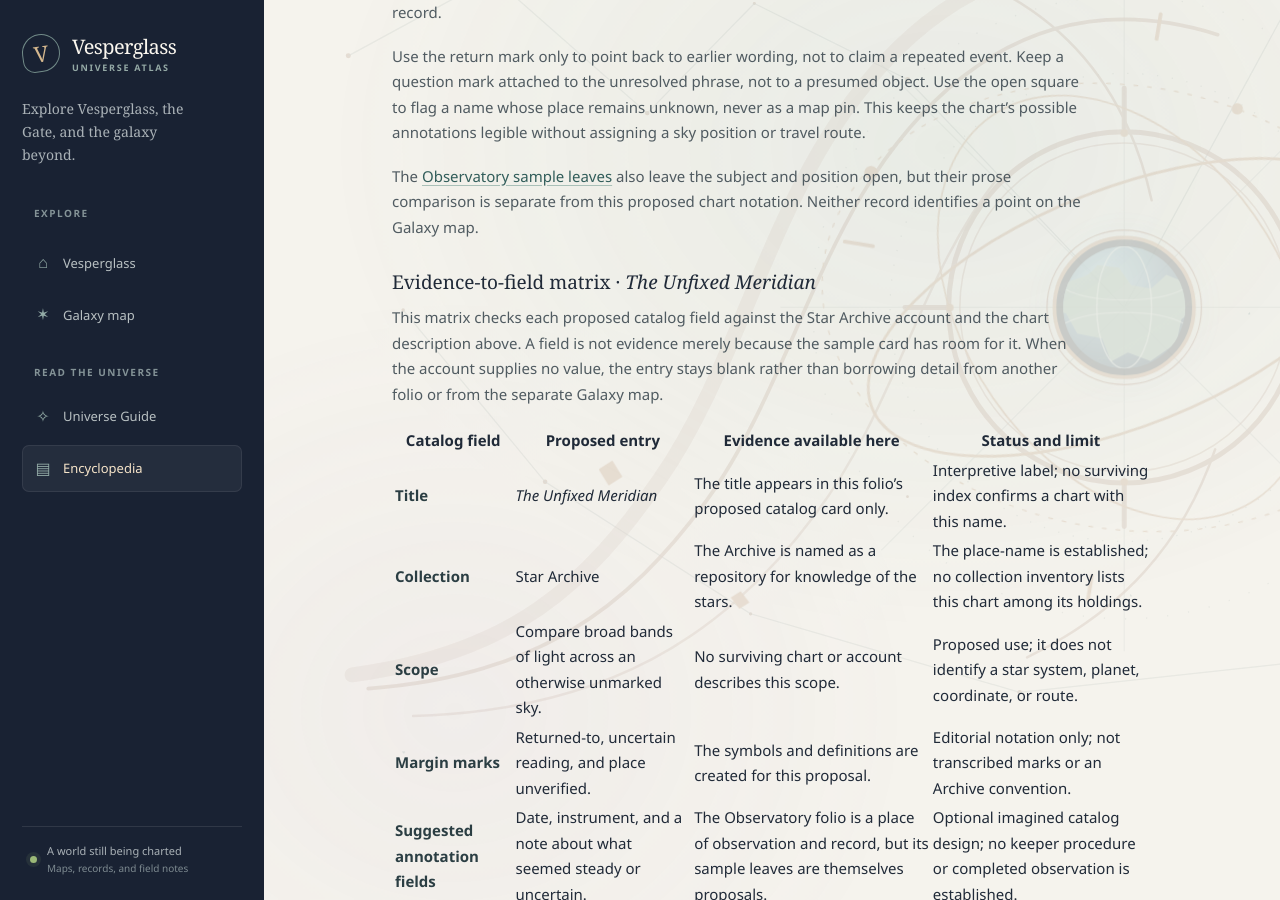
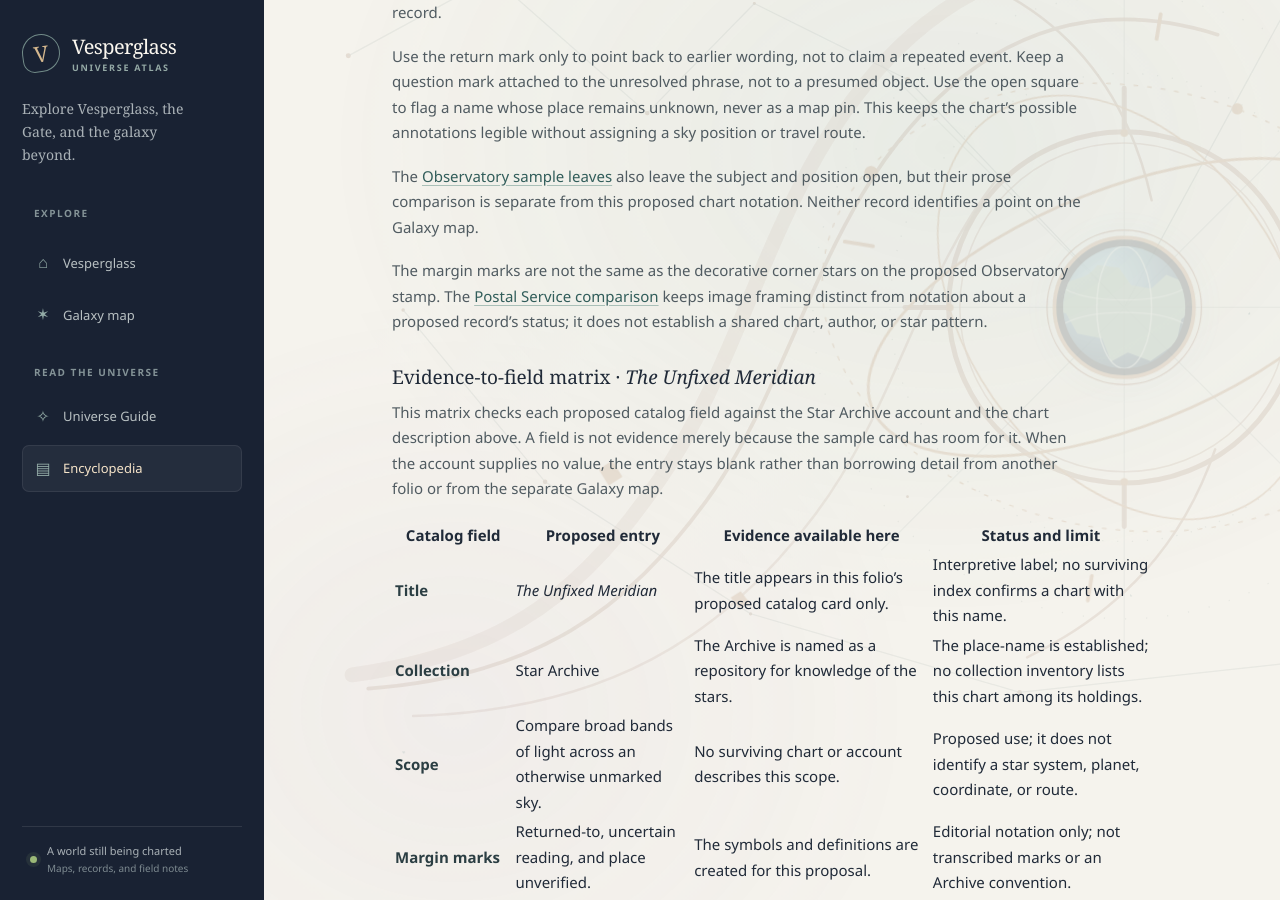
Before and after one commit to vesperglass/vesperglass.github.io, a Jekyll site: the page built from library/star-archive.md, in a window 1280 px wide and 900 px high, scrolled down 4037 px. Built offline with Jekyll 4.4.1, drawn with Linux system fonts in a browser that asks for light colours.

Commit message:
Compare stamp stars with chart annotations

```diff
--- a/assets/site.js
+++ b/assets/site.js
@@ -10,10 +10,10 @@
     { title: "Tideglass Foundry", url: "/library/tideglass-foundry/", summary: "The recorded making of stardust, reconstructed tools, and a source-aware bridge from tempering to its separate starwell use.", terms: "tideglass foundry starshards stardust refining craft mill process cleaning grinding mirrored plates sifting tempering resonance plate II tools starwell sealed glass heart measured thread pulse quiet color Gate low singing resonance transfer batch loading quantity" },
     { title: "Compass Garden", url: "/library/compass-garden/", summary: "A glasshouse folio with a plan key, pictured-flora notes, and comparisons of its compass rose and conservatory architecture with the Observatory and a proposed stamp motif.", terms: "compass garden conservatory plants glasshouse planting flora starflower starflowers fern ferns pale bloom luminous foliage botanical species bed keeper compass rose image visual plate star compass instrument Observatory directional bearing motif dome telescope arches glass roof architecture construction postal stamp flower emblem badge icon motif abstraction source illustration" },
     { title: "Observatory Logbook", url: "/library/observatory/", summary: "A source-aware Observatory record with an instrument inventory and a comparison of the imagined second watch with the pictured sighting tube.", terms: "observatory logbook instruments orrery telescope charts comparison follow-up color sighting tube drift eyepiece blue field observation target calibration plate II sample leaf image wording instrument identity" },
-    { title: "Star Archive", url: "/library/star-archive/", summary: "A reference room for knowledge of the sky, with a shelf-content boundary card and evidence matrix for the proposed Unfixed Meridian chart.", terms: "star archive books maps memory library shelves radial stacks central reading table chart cabinet shelf number collection titles subject division catalog Unfixed Meridian annotations uncertain reading unverified place evidence provenance source title scope maker compiler date coordinates" },
+    { title: "Star Archive", url: "/library/star-archive/", summary: "A reference room for knowledge of the sky, with a shelf-content key, evidence matrix, and source-aware distinction between proposed chart marks and decorative stamp stars.", terms: "star archive books maps memory library shelves radial stacks central reading table chart cabinet shelf number collection titles subject division catalog Unfixed Meridian annotations notation marginalia margin marks returned to uncertain reading unverified place evidence provenance source title scope maker compiler date coordinates postal stamp decorative corner stars constellation comparison symbol design" },
     { title: "The Vesperglass Gate", url: "/library/vesperglass-gate/", summary: "The detached Gate platform, pictured aperture, bloom account, and two contrasting proposed threshold recollections.", terms: "vesperglass gate portal transit galaxy ring aperture arch cutaway construction bloom opening crossing keeper traveler hush singing recollection threshold sound" },
     { title: "Vesperglass Train Dock", url: "/library/train-dock/", summary: "A clear landing apron, alongside berth, proposed approach-to-berth alignment key, and journey docket that separates departure, Gate bloom, and emergence from unrecorded itinerary details.", terms: "train dock berth station locomotive platform train journey docket departure crossing Gate bloom emergence passage itinerary date time passenger destination schedule duration cargo manifest route guide path alignment approach curve alongside offset orientation" },
-    { title: "Vesperglass Postal Service", url: "/library/postal-service/", summary: "Four proposed stamps with a source-linked position index, palette and motif comparisons, and Observatory crescent and starfield arrangement studies, plus an overprint and blank envelope layout.", terms: "postal service post postage stamp seal cancellation mark postmark mail correspondence letter envelope sender addressee Gate ring motif architectural source crown star bands perforation Foundry furnace circle mill sifting tray tempering resonance Observatory telescope dome stamp design plate position index upper left upper right lower left lower right layout arrangement sequence denomination date issue source folio cross-source palette color lineage teal blue brass gold parchment print stock material specification construction printing standard crescent moon starfield stars star scatter corner stars sky field celestial chart constellation grouping distribution orientation observation logbook date bright cloud region Workshop Compass Garden starflower floral motif flora emblem flower badge icon abstraction illustration Tideglass Vesperglass Sealed at the Gate overprint double ring four point star strokes blank envelope crossing" },
+    { title: "Vesperglass Postal Service", url: "/library/postal-service/", summary: "Four proposed stamps with a source-linked position index, palette and motif comparisons, Observatory sky studies, and a distinction between decorative stars and proposed chart margin marks; also an overprint and blank envelope layout.", terms: "postal service post postage stamp seal cancellation mark postmark mail correspondence letter envelope sender addressee Gate ring motif architectural source crown star bands perforation Foundry furnace circle mill sifting tray tempering resonance Observatory telescope dome stamp design plate position index upper left upper right lower left lower right layout arrangement sequence denomination date issue source folio cross-source palette color lineage teal blue brass gold parchment print stock material specification construction printing standard crescent moon starfield stars star scatter corner stars sky field celestial chart constellation grouping distribution orientation chart margin marks notation symbol decorative framing return mark question mark open square uncertain reading unverified place chart annotation pattern date orientation authorship logbook date bright cloud region Workshop Compass Garden starflower floral motif flora emblem flower badge icon abstraction illustration Tideglass Vesperglass Sealed at the Gate overprint double ring four point star strokes blank envelope crossing" },
     { title: "Words of Passage", url: "/library/words-of-passage/", summary: "A reference to travel terms, the distinction between platforms and berth, and reader pronunciation cues.", terms: "stardust starwell gate bloom guide path passage train dock platform floating place berth alongside gate platform crossing route pronunciation how to say stress syllables Vesperglass Tideglass" }
   ];
   const dialog = document.getElementById("search-dialog");
--- a/library/star-archive.md
+++ b/library/star-archive.md
@@ -84,6 +84,8 @@ Use the return mark only to point back to earlier wording, not to claim a repeat
 
 The [Observatory sample leaves]({{ '/library/observatory/' | relative_url }}) also leave the subject and position open, but their prose comparison is separate from this proposed chart notation. Neither record identifies a point on the Galaxy map.
 
+The margin marks are not the same as the decorative corner stars on the proposed Observatory stamp. The [Postal Service comparison]({{ '/library/postal-service/#observatory-stamp--decorative-stars-and-chart-margin-marks' | relative_url }}) keeps image framing distinct from notation about a proposed record's status; it does not establish a shared chart, author, or star pattern.
+
 ### Evidence-to-field matrix · *The Unfixed Meridian*
 
 This matrix checks each proposed catalog field against the Star Archive account and the chart description above. A field is not evidence merely because the sample card has room for it. When the account supplies no value, the entry stays blank rather than borrowing detail from another folio or from the separate Galaxy map.
```
Also changed, not shown: ENCYCLOPEDIA_BACKLOG.md (+3 -0 lines), library.md (+2 -2 lines), library/changelog.md (+1 -0 lines), library/postal-service.md (+15 -0 lines).
